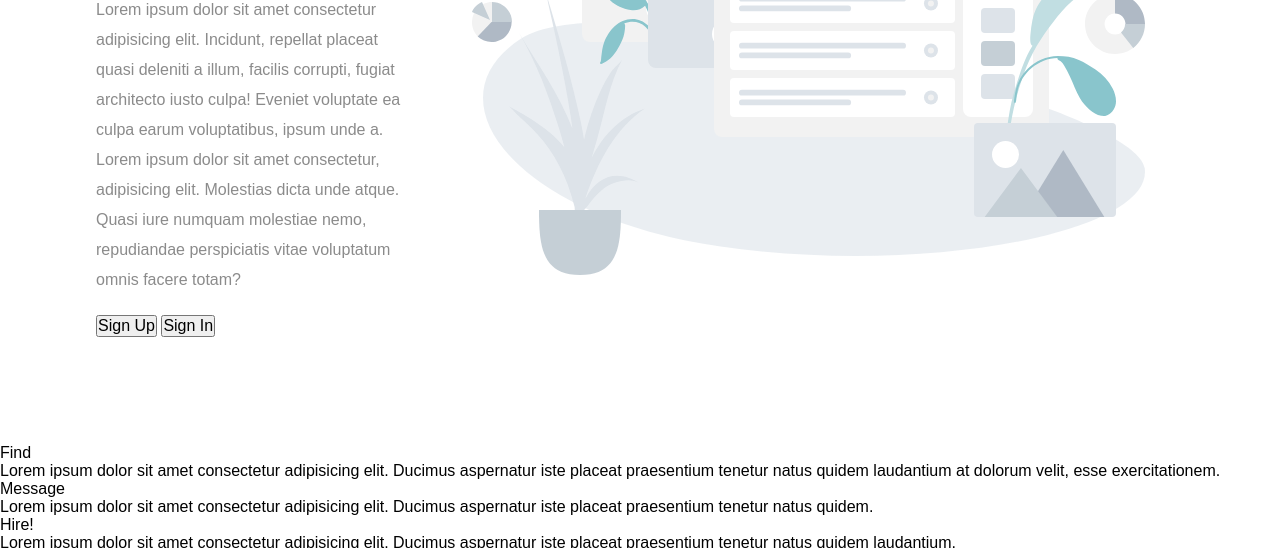
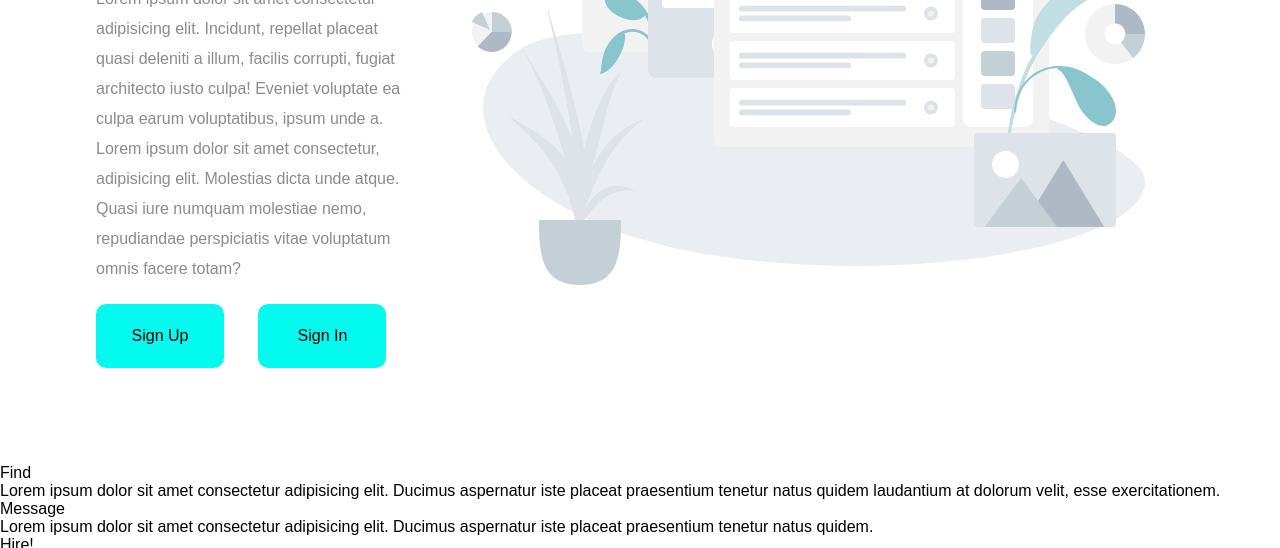
Before and after one commit to na7hk3r/clase-23, a plain HTML site: page index.html in a window 1280 px wide. Shown: the part 529-1077 px from the top of the page. Drawn offline with Linux system fonts and the light colour scheme.

Commit message:
css header

```diff
--- a/css/style.scss
+++ b/css/style.scss
@@ -50,6 +50,7 @@ nav {
     &.left{
         text-align: left;
         width: 50%;
+        padding: 0;
     }
     h2{
         font-family: $font-family-h2;
@@ -66,6 +67,15 @@ nav {
         padding: 20px 0;
         line-height: 30px;
     }
+    button{
+        background-color: $bg-primary;
+        width: 8rem;
+        margin-right: 30px;
+        height: 4rem;
+        border: none;
+        border-radius: 10px;
+        cursor: pointer;
+    }
     &.right{
         width: 50%;
     }
```
Also changed, not shown: css/style.css, 1 other file.
